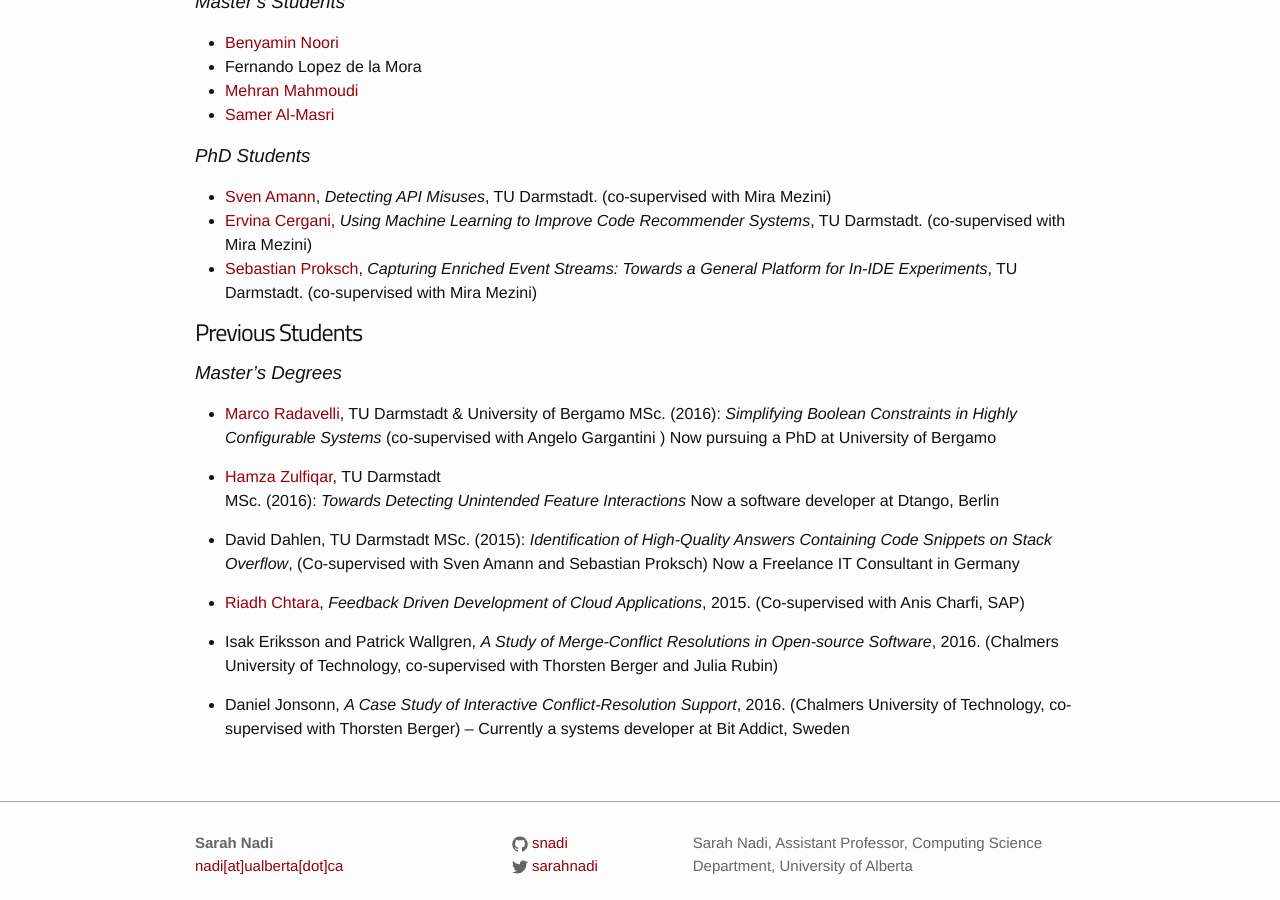
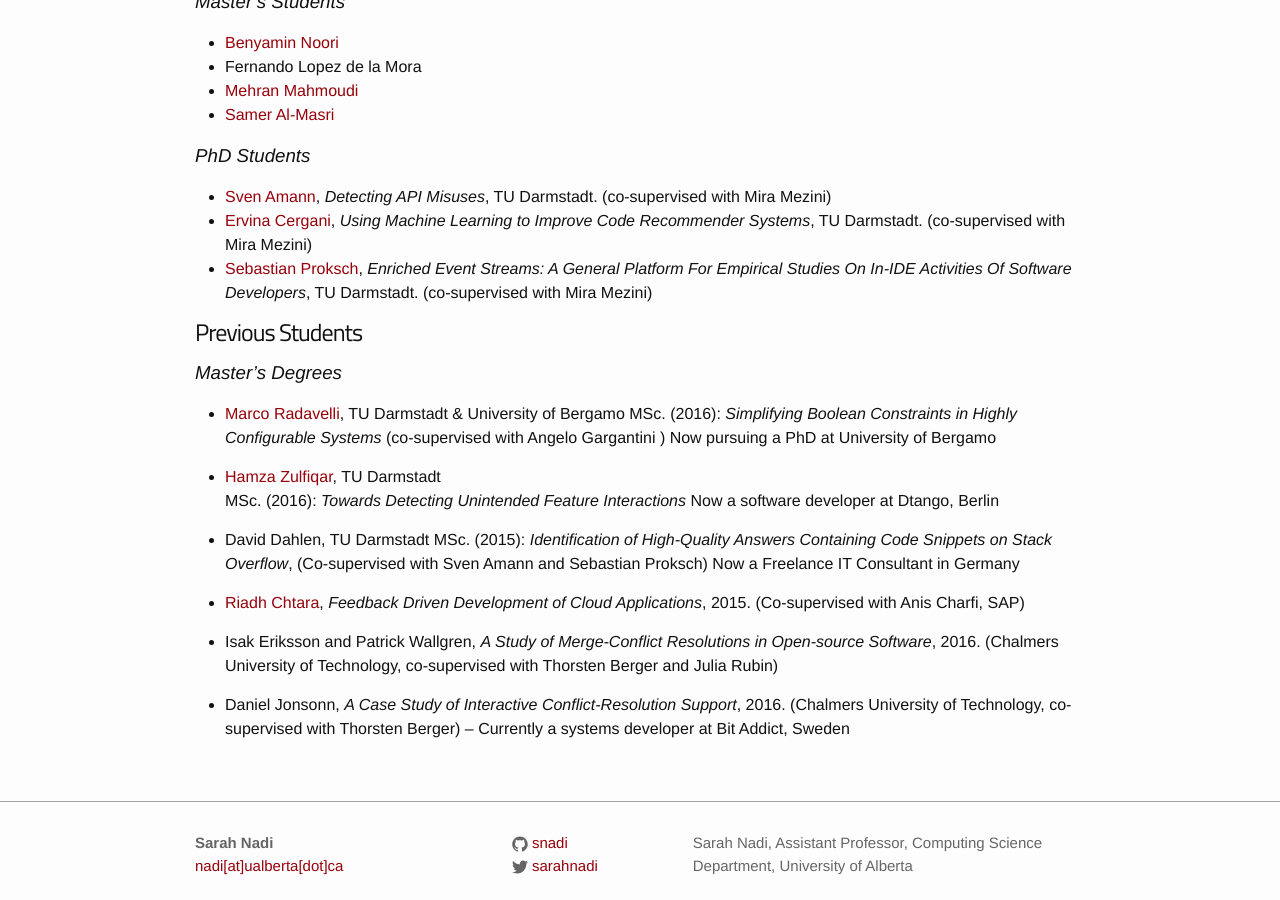
Before and after one commit to snadi/snadi.github.io, a Jekyll site: the page built from pages/students.md, in a window 1280 px wide and 900 px high, scrolled down 719 px. Built offline with Jekyll 4.4.1, drawn with Linux system fonts in a browser that asks for light colours.

Commit message:
Update Seb's thesis title

```diff
--- a/pages/students.md
+++ b/pages/students.md
@@ -31,9 +31,7 @@ permalink: /students/
 ### PhD Students
 * [Sven Amann](http://sven-amann.de/), <i>Detecting API Misuses</i>, TU Darmstadt. (co-supervised with Mira Mezini)
 * [Ervina Cergani](http://www.stg.tu-darmstadt.de/staff/ervina_cergani/ervina_cergani.en.jsp), <i>Using Machine Learning to Improve Code Recommender Systems</i>, TU Darmstadt. (co-supervised with Mira Mezini)
-* [Sebastian Proksch](http://www.stg.tu-darmstadt.de/staff/sebastian_proksch/index.en.jsp), <i>Capturing Enriched Event Streams: Towards a General Platform for In-IDE Experiments</i>, TU Darmstadt. (co-supervised with Mira Mezini)
-
-
+* [Sebastian Proksch](http://www.stg.tu-darmstadt.de/staff/sebastian_proksch/index.en.jsp), <i>Enriched Event Streams: A General Platform For Empirical Studies On In-IDE Activities Of Software Developers</i>, TU Darmstadt. (co-supervised with Mira Mezini)
 
 
 <a name = "prev"></a>
```
